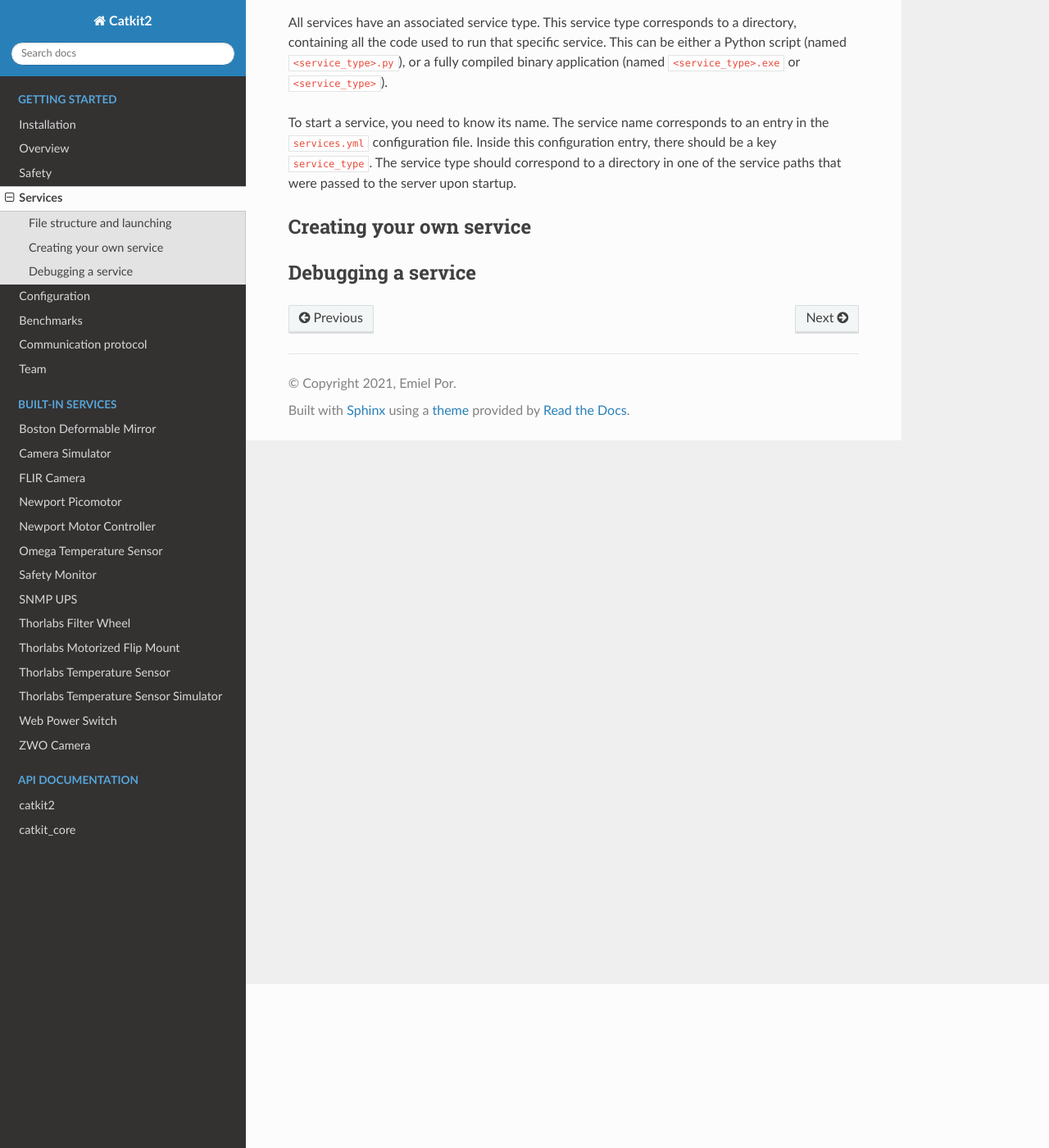
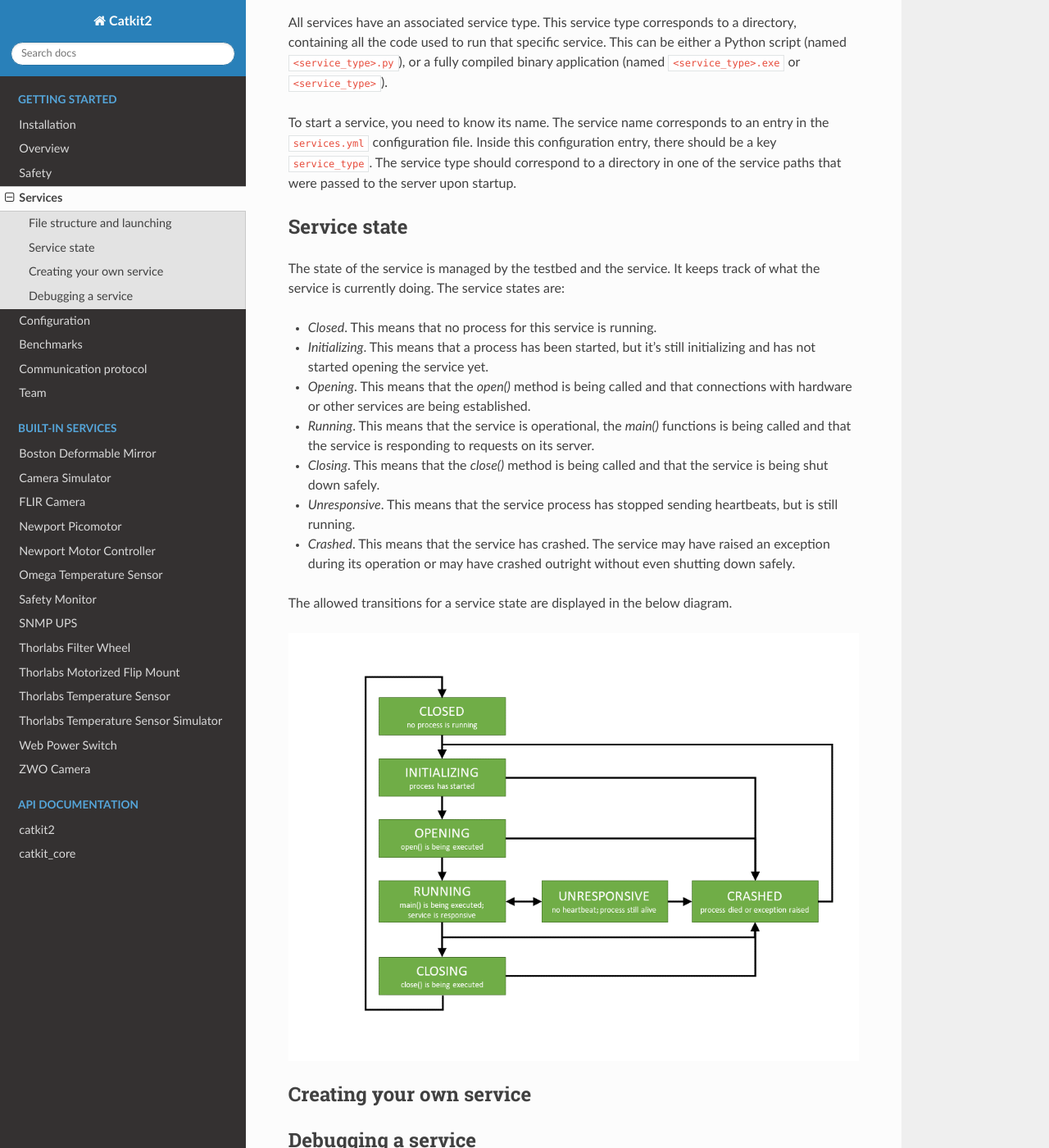
Before and after one commit to spacetelescope/catkit2, a Sphinx documentation site: the page built from docs/services.rst, in a window 1280 px wide and 1400 px high, scrolled down 200 px. Shown: the whole window at 82% size. Built offline with Sphinx 7.4.7 and the Read the Docs theme 2.0.0, drawn with Linux system fonts in a browser that asks for light colours; some of the changed text lies outside the part shown.

Commit message:
Add flowchart for service state and expand documentation.

````diff
--- a/docs/services.rst
+++ b/docs/services.rst
@@ -8,8 +8,40 @@ All services have an associated service type. This service type corresponds to a
 
 To start a service, you need to know its name. The service name corresponds to an entry in the ``services.yml`` configuration file. Inside this configuration entry, there should be a key ``service_type``. The service type should correspond to a directory in one of the service paths that were passed to the server upon startup.
 
+Service state
+-------------
+
+The state of the service is managed by the testbed and the service. It keeps track of what the service is currently doing. The service states are:
+
+* *Closed*. This means that no process for this service is running.
+* *Initializing*. This means that a process has been started, but it's still initializing and has not started opening the service yet.
+* *Opening*. This means that the `open()` method is being called and that connections with hardware or other services are being established.
+* *Running*. This means that the service is operational, the `main()` functions is being called and that the service is responding to requests on its server.
+* *Closing*. This means that the `close()` method is being called and that the service is being shut down safely.
+* *Unresponsive*. This means that the service process has stopped sending heartbeats, but is still running.
+* *Crashed*. This means that the service has crashed. The service may have raised an exception during its operation or may have crashed outright without even shutting down safely.
+
+The allowed transitions for a service state are displayed in the below diagram.
+
+.. image:: services_flowchart.png
+  :alt: A flow chart for the state of a service.
+
 Creating your own service
 -------------------------
 
 Debugging a service
 -------------------
+
+Services can be started both by the Testbed upon requests from a TestbedProxy, or manually from the command line. The latter might be advantageous when debugging a service since not all the output of a service is logged. Services can be started manually from the command line using
+
+```
+python service_type.py --id <service_id> --port <service_port> --tesbed_port <testbed_port>
+```
+
+or
+
+```
+service_type.exe --id <service_id> --port <service_port> --tesbed_port <testbed_port>
+```
+
+where `<service_id>`, `<service_port>` and `<testbed_port>` are replaced by their correct values. Services will register themselves with the testbed. After registration, you can use them from any TestbedProxy as usual. Note that even in this case, the `service_id` needs to be an entry in the `services.yml` configuration file. Otherwise, the testbed does not have a configuration to provide to the service. Services running in the terminal can be interrupted using Ctrl+C, or by stopping them using a separate TestbedProxy or ServiceProxy.
````
Also changed, not shown: docs/services_flowchart.png (added), 1 other file.
